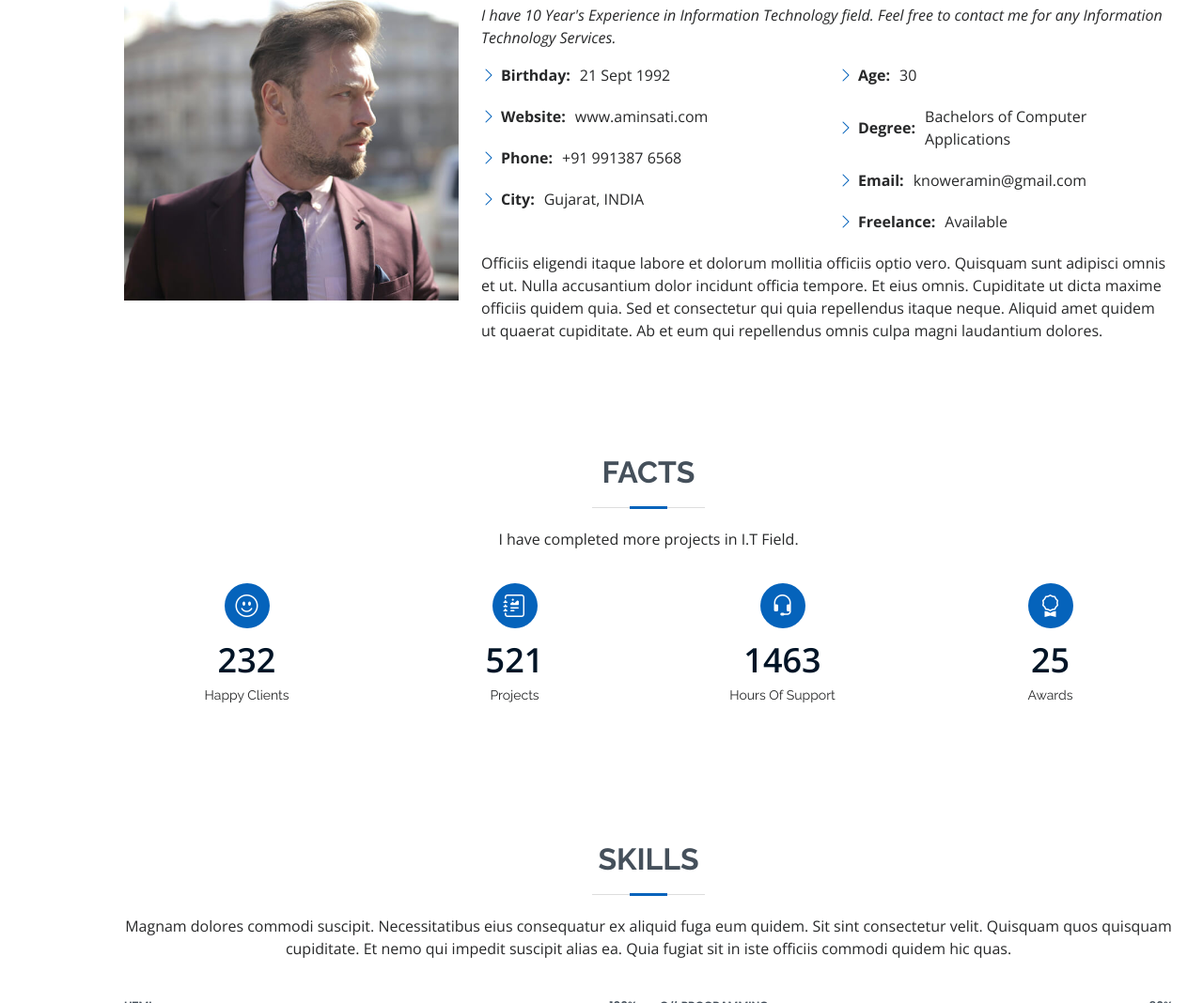
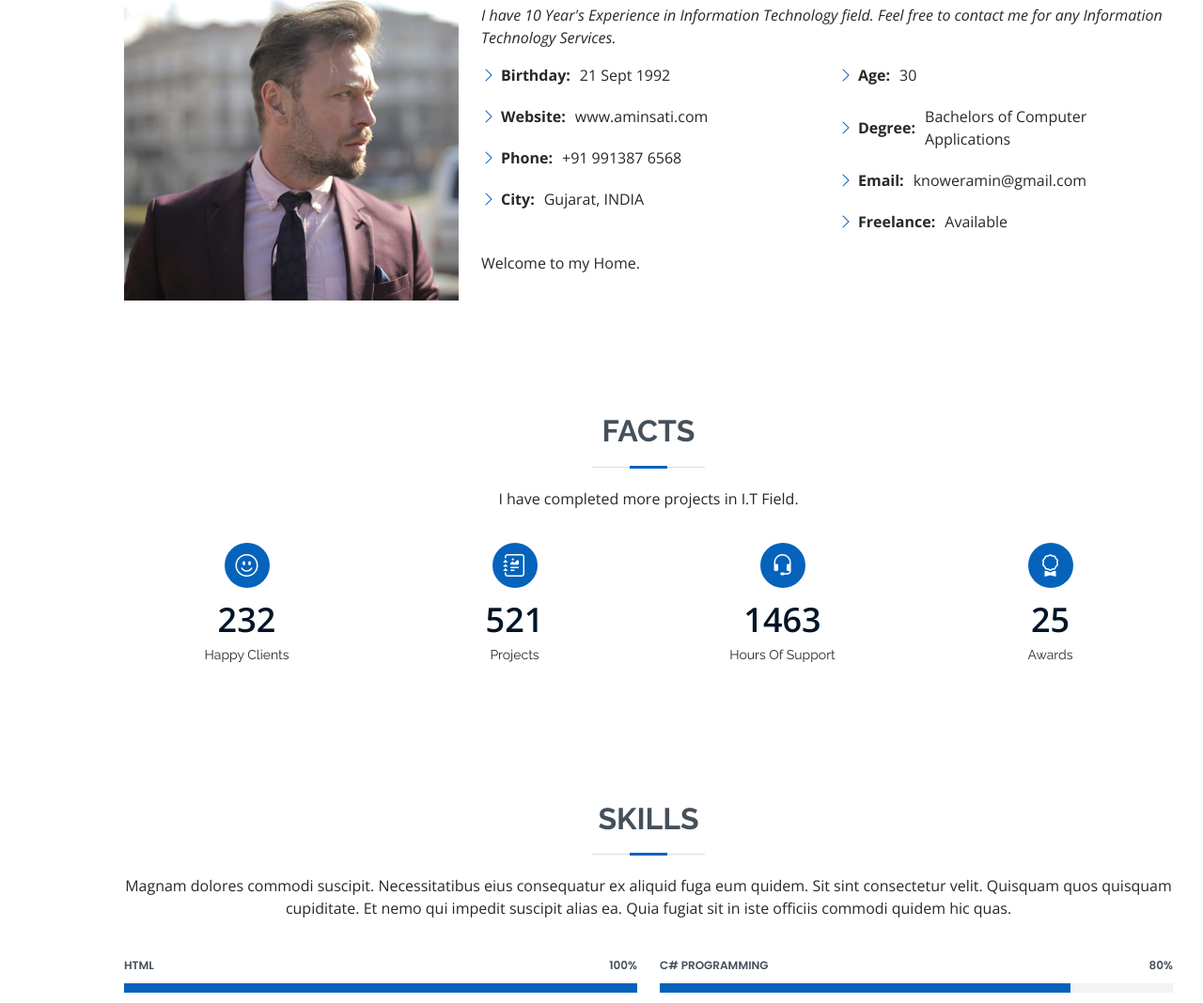
Before and after one commit to amansati/amansati.github.io, a plain HTML site: page index.html in a window 1280 px wide. Shown: the part 1148-2216 px from the top of the page at 94% size. Drawn offline with nearby package versions, Linux system fonts and the light colour scheme.

Commit message:
Update index.html

```diff
--- a/index.html
+++ b/index.html
@@ -116,8 +116,7 @@ My core expertise lies in setting up, launching the branding campaign, and manag
               </div>
             </div>
             <p>
-              Officiis eligendi itaque labore et dolorum mollitia officiis optio vero. Quisquam sunt adipisci omnis et ut. Nulla accusantium dolor incidunt officia tempore. Et eius omnis.
-              Cupiditate ut dicta maxime officiis quidem quia. Sed et consectetur qui quia repellendus itaque neque. Aliquid amet quidem ut quaerat cupiditate. Ab et eum qui repellendus omnis culpa magni laudantium dolores.
+             Welcome to my Home.
             </p>
           </div>
         </div>
```
